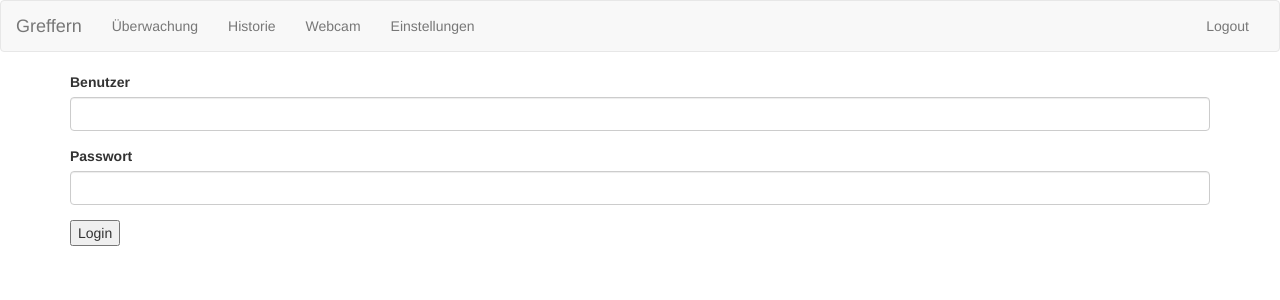
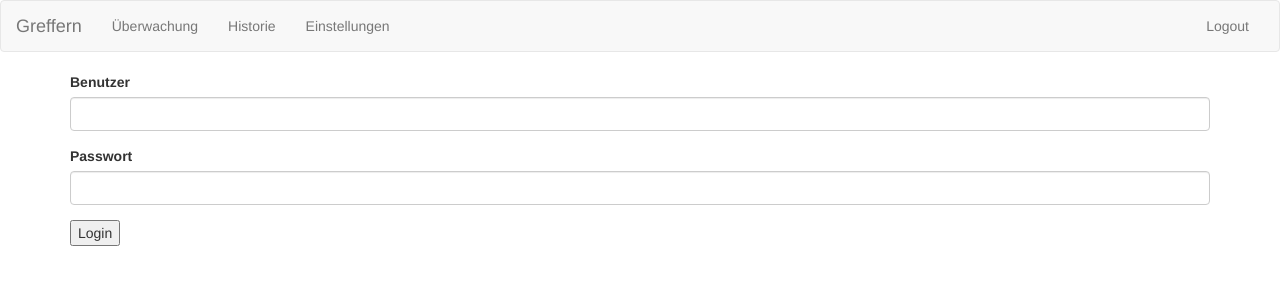
Before and after one commit to five-elephants/greffern, a Flask app: a page that uses ui/templates/base.html in a window 1280 px wide. Shown: the top 300 px of the page. Run offline with Flask 2, Linux system fonts and the light colour scheme; parts of the project's set-up code (start-up, migrations or seed data) failed here and were passed over; some libraries are stand-ins or nearby versions.

Commit message:
Remove webcam menu entry

```diff
--- a/ui/templates/base.html
+++ b/ui/templates/base.html
@@ -24,7 +24,6 @@
         <ul class="nav navbar-nav">
             <li><a href='/temperatur'>Überwachung</a></li>
             <li><a href='/explorer'>Historie</a></li>
-            <li><a href='/camera'>Webcam</a></li>
             <li><a href='/setup'>Einstellungen</a></li>
         </ul>
         <ul class="nav navbar-nav navbar-right">
```
